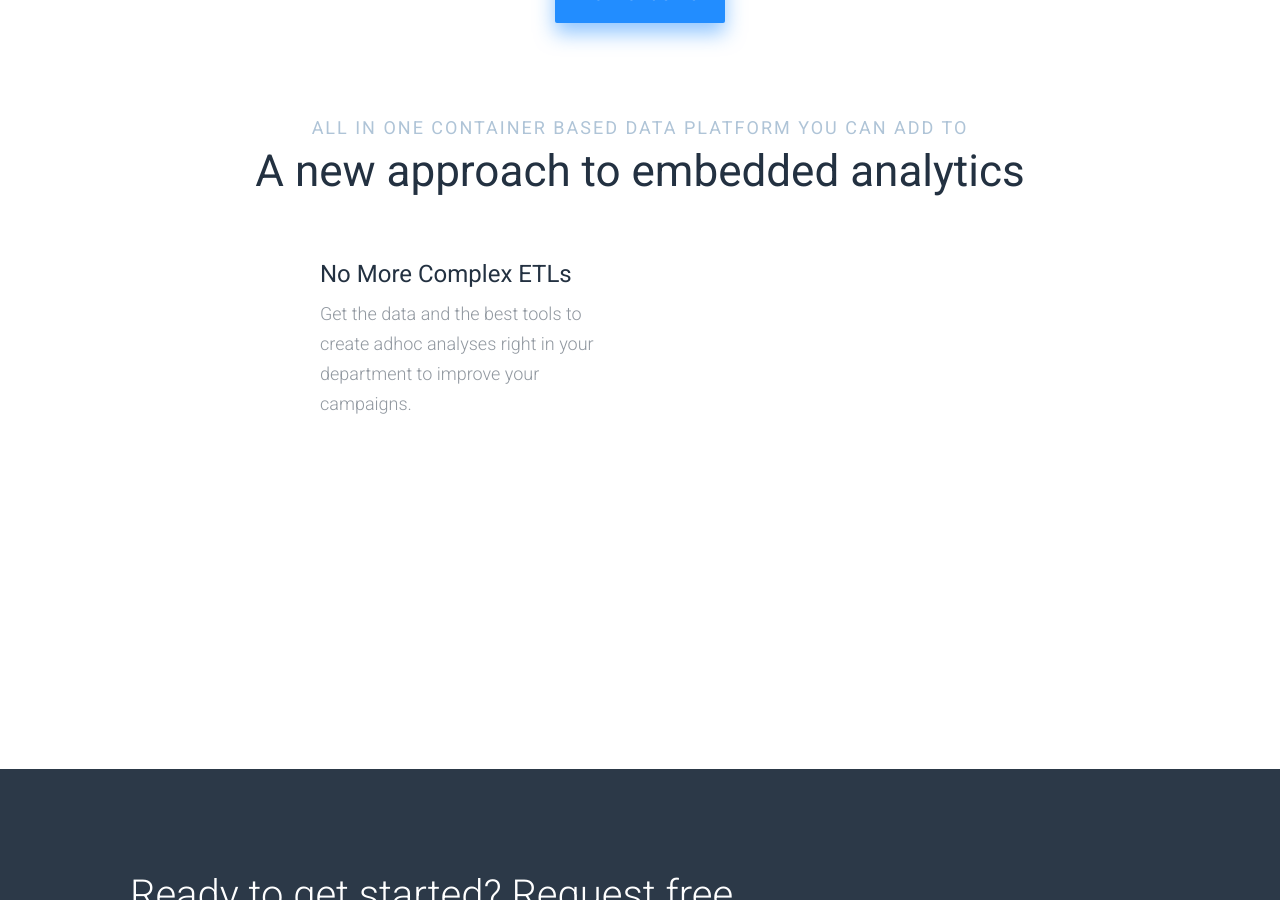
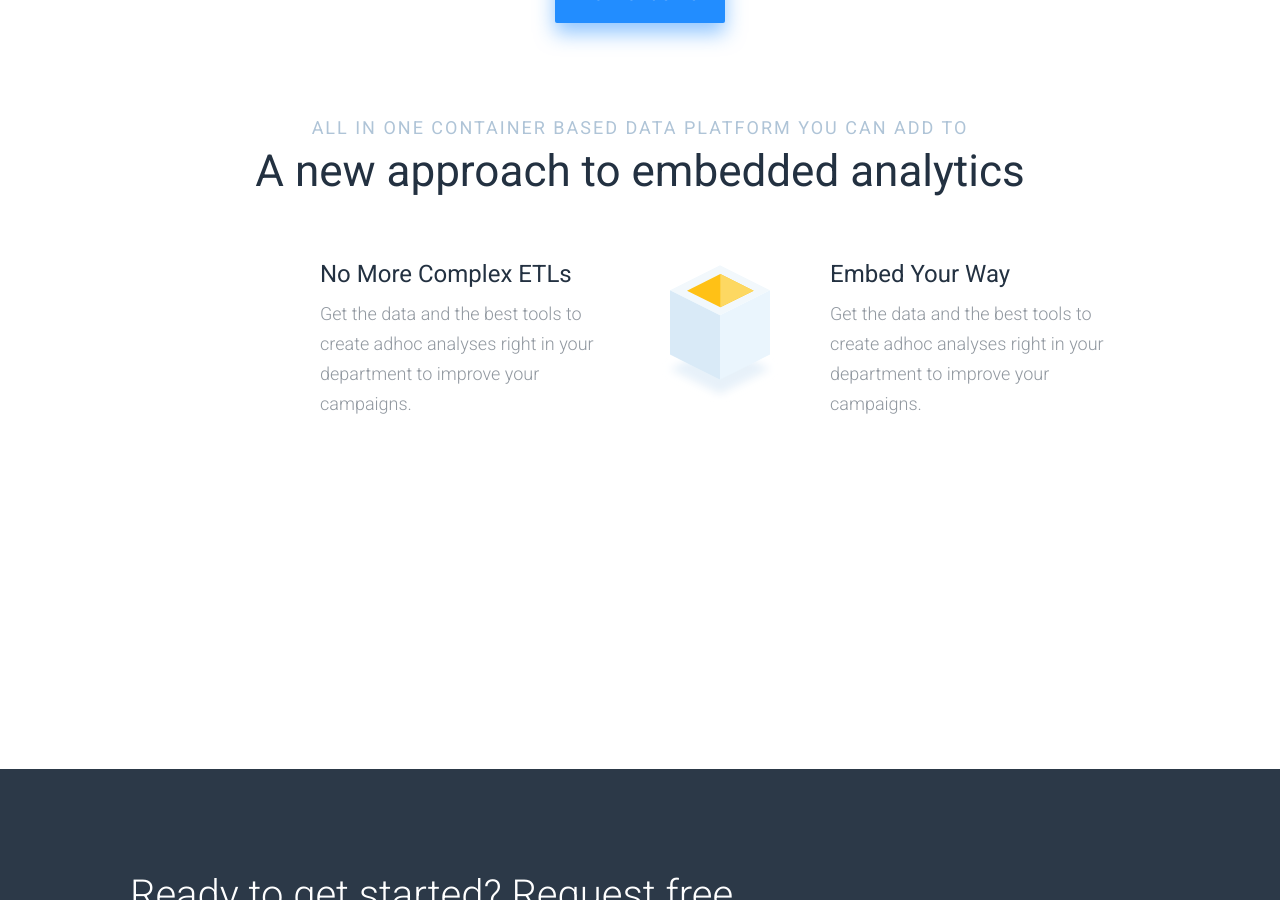
Before and after one commit to keboola/website, a Jekyll site: the page built from _platform/programmable-data-platform.md, in a window 1280 px wide and 900 px high, scrolled down 1157 px. Built offline with Jekyll 4.4.1, drawn with Linux system fonts in a browser that asks for light colours; nearby versions of some CDN libraries.

Commit message:
Update from Forestry.io - Updated programmable-data-platform.md

```diff
--- a/_platform/programmable-data-platform.md
+++ b/_platform/programmable-data-platform.md
@@ -28,7 +28,10 @@
   - title: No More Complex ETLs
     desc: Get the data and the best tools to create adhoc analyses right in your department
       to improve your campaigns.
-  - {}
+  - title: Embed Your Way
+    desc: Get the data and the best tools to create adhoc analyses right in your department
+      to improve your campaigns.
+    icotype: yellow
   - {}
   - {}
 
```
